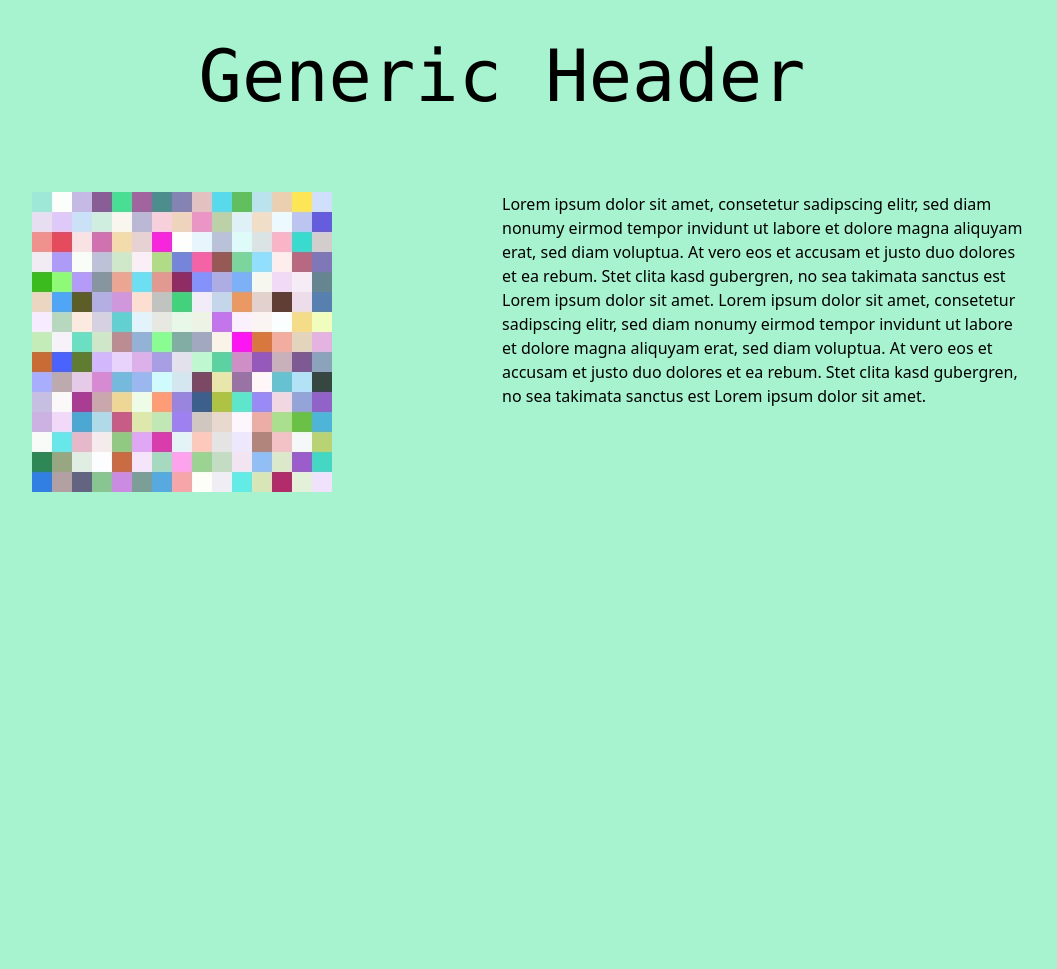
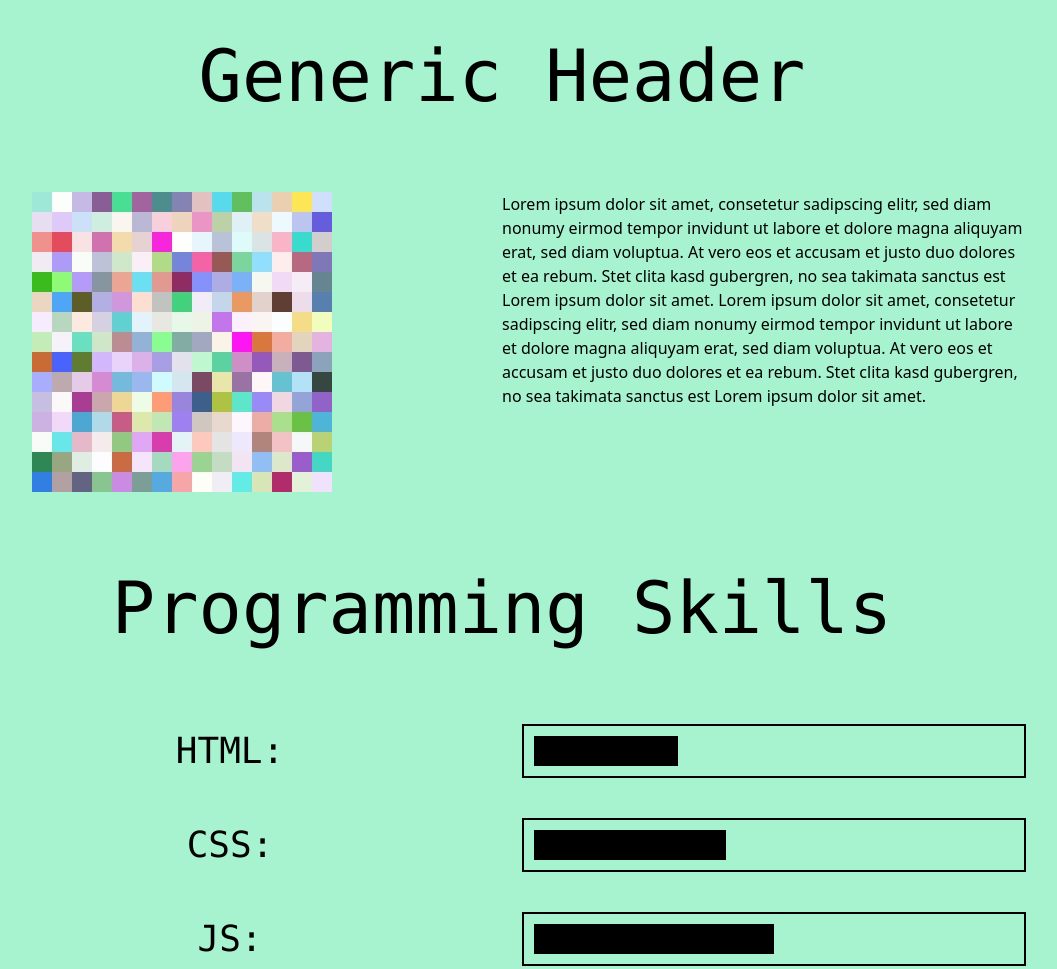
Before and after one commit to mscheiber98/Website, a plain HTML site: page about-me.html in a window 1280 px wide. Shown: the whole page, without its empty margins (138-1195 px from the left). Before the commit the page ends 800 px from the top, so only its background shows below. Drawn offline with nearby package versions, Linux system fonts and the light colour scheme.

Commit message:
progress bars

```diff
--- a/about-me.html
+++ b/about-me.html
@@ -8,7 +8,7 @@
 </head>
 
 <body style="background-color: rgb(167 243 208);">
-    <div class=" grid grid-cols-2 gap-y-10 justify-items-center">
+    <div class="grid grid-cols-2 gap-y-10 justify-items-center mb-48">
         <!-- Überschrift -->
         <h1 class="col-span-2 text-7xl font-mono py-10">Generic Header</h1>
 
@@ -24,5 +24,60 @@
                 ea rebum. Stet clita kasd gubergren, no sea takimata sanctus est Lorem ipsum dolor sit amet.</p>
         </div>
 
+        <!-- Zweite Überschrift -->
+        <h1 class="col-span-2 text-7xl font-mono py-10">Programming Skills</h1>
+
+        <!-- Display Programming skills -->
+        <div class="col-span-2 grid grid-cols-2 gap-y-10 justify-items-center items-center gap-x-10">
+            <p class="text-4xl font-mono"> HTML: </p>
+            <canvas id="c1" width="500px" height="50px" class=" border-black border-2"></canvas>
+
+            <p class="text-4xl font-mono"> CSS: </p>
+            <canvas id="c2" width="500px" height="50px" class=" border-black border-2"></canvas>
+
+            <p class="text-4xl font-mono"> JS: </p>
+            <canvas id="c3" width="500px" height="50px" class=" border-black border-2"></canvas>
         </div>
+    </div>
+
+    <script>
+        let c1 = document.getElementById("c1");
+        let ctx1 = c1.getContext("2d");
+        let c2 = document.getElementById("c2");
+        let ctx2 = c2.getContext("2d");
+        let c3 = document.getElementById("c3");
+        let ctx3 = c3.getContext("2d");
+        let startDate;
+
+        window.onload = function () {
+            startDate = Date.now();
+            animateBar(c1, ctx1, 0.3);
+            animateBar(c2, ctx2, 0.4);
+            animateBar(c3, ctx3, 0.5);
+
+        };
+
+        //get time in ms since page load
+        function getTime () {
+            let endDate = Date.now();
+            return endDate - startDate;
+        };
+
+        //skill should be a number between 0 and 1
+        function animateBar (canvas, context, skill) {
+            let time = getTime();
+
+            if (time <= 2000* skill) {
+                setTimeout(() => {
+                    progress = (canvas.width - 20) * time / 2000 ;
+                    ctx1.fillStyle = "black";
+                    context.clearRect(0, 0, canvas.width, canvas.height);
+                    context.fillRect(10, 10, progress, canvas.height - 20);
+                    animateBar(canvas, context, skill);
+                }, 1)
+            };
+        }
+
+
+    </script>
 </body>
```
Lines whose indentation alone changed are shown as unchanged.
